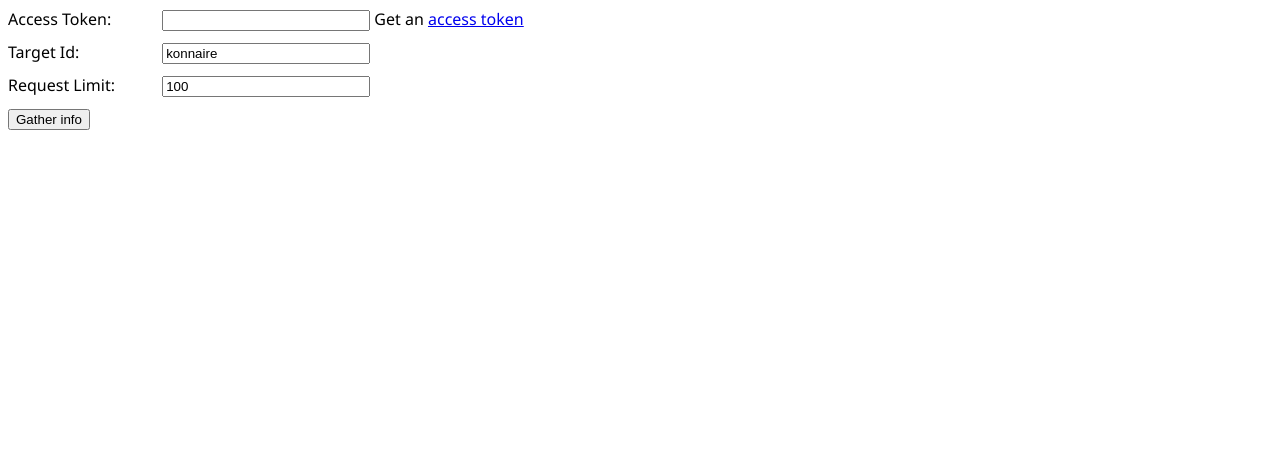
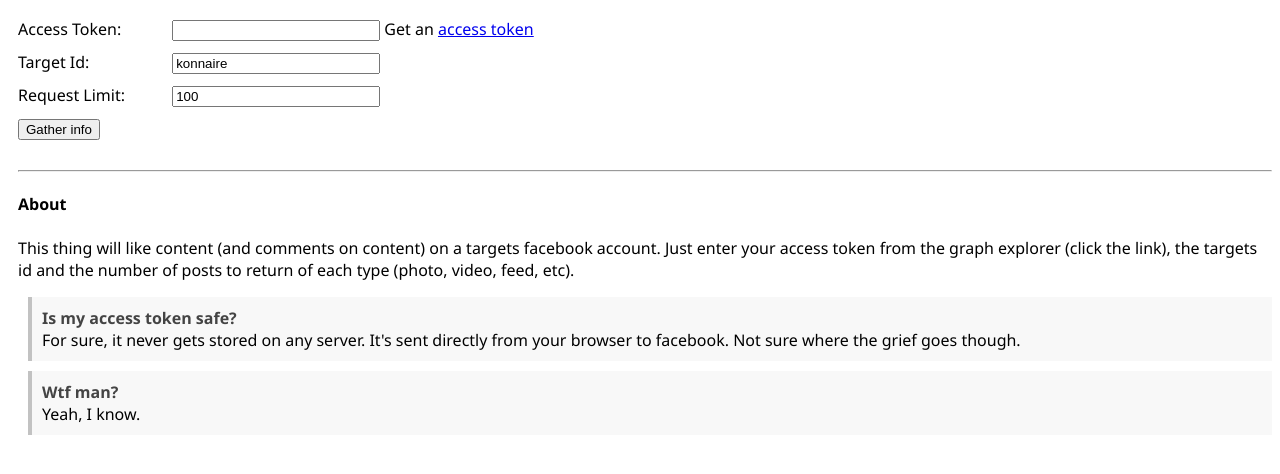
Before and after one commit to 0xdeafcafe/liking-as-a-service, a plain HTML site: page index.html in a window 1280 px wide. Drawn offline with nearby package versions, Linux system fonts and the light colour scheme.

Commit message:
user reading stuff

```diff
--- a/Content/Stylesheets/app.scss
+++ b/Content/Stylesheets/app.scss
@@ -1,5 +1,7 @@
 body {
 	font-family: 'Segoe UI', sans-serif;
+
+	padding: 10px 0 0 10px;
 }
 
 #input-fields {
@@ -23,3 +25,25 @@ body {
 #like-abuse-log {
 	display: none;
 }
+
+#about-me {
+
+	> .entry {
+		margin-top: 10px;
+		margin-left: 10px;
+		padding: 10px 0 10px 10px;
+		border-left: 4px solid #c2c2c2;
+		background-color: #f8f8f8;
+
+		> .question,
+		> .answer {
+			display: block;
+		}
+
+		> .question {
+			color: #444444;
+			font-weight: bold;
+		}
+	}
+
+}
--- a/index.html
+++ b/index.html
@@ -57,14 +57,35 @@
 			<textarea id="debug-like-abuse-area" cols="50" rows="20"></textarea>
 		</div>
 
+		<hr />
+
+		<div id="about-me">
+			<h4>About</h4>
+			<p>
+				This thing will like content (and comments on content) on a targets facebook account. Just enter your
+				access token from the graph explorer (click the link), the targets id and the number of posts to
+				return of each type (photo, video, feed, etc).
+			</p>
+
+			<div class="entry">
+				<span class="question">Is my access token safe?</span>
+				<span class="answer">For sure, it never gets stored on any server. It's sent directly from your browser to facebook. Not sure where the grief goes though.</span>
+			</div>
+
+			<div class="entry">
+				<span class="question">Wtf man?</span>
+				<span class="answer">Yeah, I know.</span>
+			</div>
+		</div>
+
 		<script>
 			!function (g, s, q, r, d) {
 				r = g[r] = g[r] || function () {
 					(r.q = r.q || []).push(
-					arguments)
+						arguments)
 				}; d = s.createElement(q); q = s.getElementsByTagName(q)[0];
 				d.src = 'https://d1l6p2sc9645hc.cloudfront.net/tracker.js'; q.parentNode.
-				insertBefore(d, q)
+					insertBefore(d, q)
 			}(window, document, 'script', '_gs');
 
 			_gs('GSN-586429-T');
```
Also changed, not shown: Content/Stylesheets/app.css, Content/Stylesheets/app.min.css, 2 other files.
